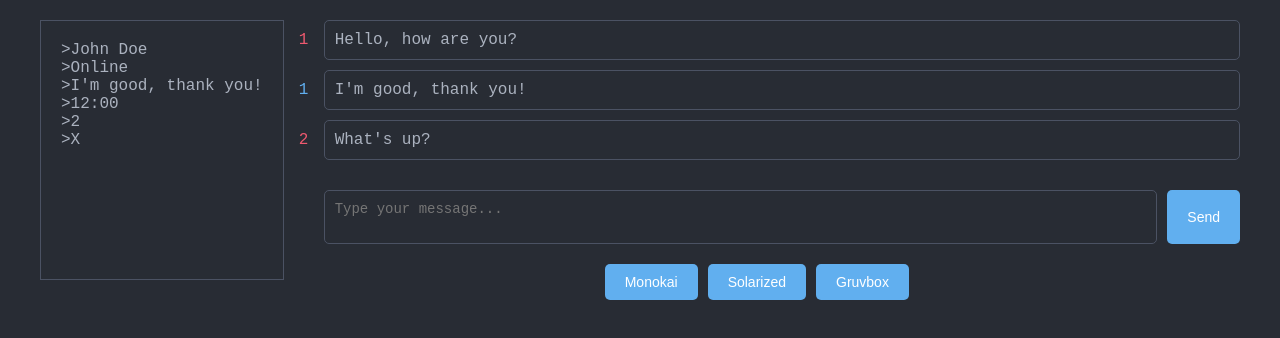
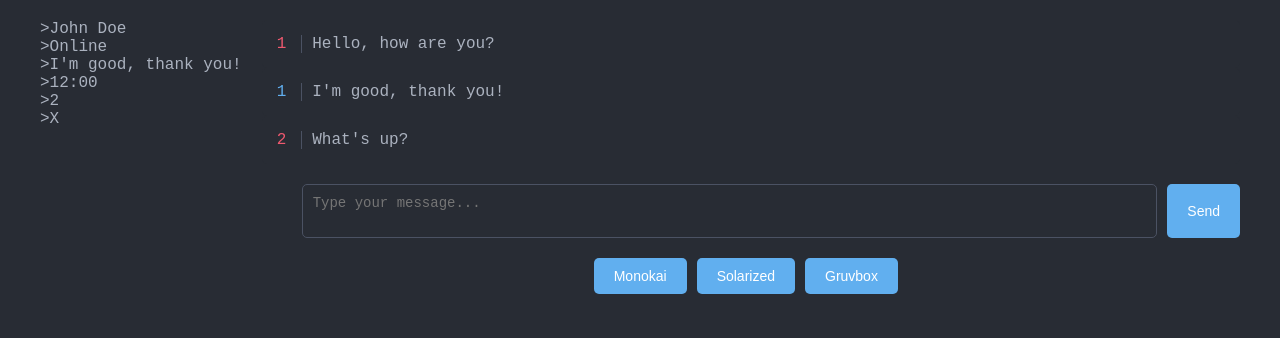
Before and after one commit to kryptokazz/VimChat, a plain HTML site: page index.html in a window 1280 px wide. Drawn offline with Linux system fonts and the light colour scheme.

Commit message:
modified:   index.html 	modified:   style.css

```diff
--- a/index.html
+++ b/index.html
@@ -20,18 +20,24 @@
     <div class="main">
          <div class="chat-box" id="chatBox">
 <div class="message self">
+    <div class="message-content">
         <div class="line-number self">1</div>
-                <div class="message-content">Hello, how are you?</div>
+        <div class="text">Hello, how are you?</div>
+    </div>
 </div>
 <div class="message">
+    <div class="message-content">
         <div class="line-number other">1</div>
-                <div class="message-content">I'm good, thank you!</div>
+        <div class="text">I'm good, thank you!</div>
+    </div>
 </div>
 <div class="message self">
+    <div class="message-content">
         <div class="line-number self">2</div>
-                <div class="message-content">What's up?</div>
+        <div class="text">What's up?</div>
     </div>
 </div>
+
         <div class="input-container">
             <textarea class="message-input" placeholder="Type your message..."></textarea>
             <button class="send-button">Send</button>
--- a/style.css
+++ b/style.css
@@ -21,40 +21,29 @@ body {
 
 .sidebar {
     flex: 1;
-    padding-right: 20px; /* Add some spacing between sidebar and main content */
-    margin-right: 20px; /* Add some spacing between sidebar and main content */
+    padding-right: 20px; /* Add some padding to the right side of the sidebar */
+    margin-right: 10px; /* Add margin to separate the sidebar from the main content */
+    border-right: 1px solid #4B5263; /* Add border to the right side of the sidebar */
 }
 
 .main {
     flex: 3; /* Adjust this value according to your layout needs */
+    padding-left: 20px; /* Add some padding to the left side of the main content */
 }
 
-.contact {
+.message-content {
     display: flex;
-    flex-direction: column;
     background-color: var(--background-color);
-    padding: 20px;
-    border-racenter;;
-    border: 1px solid #4B5263;
-    margin-bottom: 20px; /* Add some spacing between contacts */
-}
-
-.chat-box {
-    max-height: 400px;
-    overflow-y: auto;
-}
-
-.message {
-    display: flex;
-    align-items: center;
-    margin-bottom: 10px;
+    color: var(--text-color);
+    padding: 10px;
+    border-radius: 5px;
+    align-items: center; /* Align items vertically */
 }
 
 .line-number {
     color: #4B5263;
-    width: 30px;
-    text-align: center;
     padding: 5px;
+    margin-right: 10px; /* Add some space between line number and text */
 }
 
 .line-number.self {
@@ -65,14 +54,14 @@ body {
     color: #61AFEF; /* Blue color for other person's messages */
 }
 
-.message-content {
-    flex: 1;
-    background-color: var(--background-color);
-    color: var(--text-color);
-    padding: 10px;
-    border-radius: 5px;
-    border: 1px solid #4B5263;
+.text {
+    flex: 1; /* Fill remaining space */
+    padding-left: 10px; /* Add padding to separate text from border */
+    border-left: 1px solid #4B5263; /* Add border to the left side of the text */
 }
+
+
+
 
 .input-container {
     display: flex;
```
Lines whose indentation alone changed are shown as unchanged.
